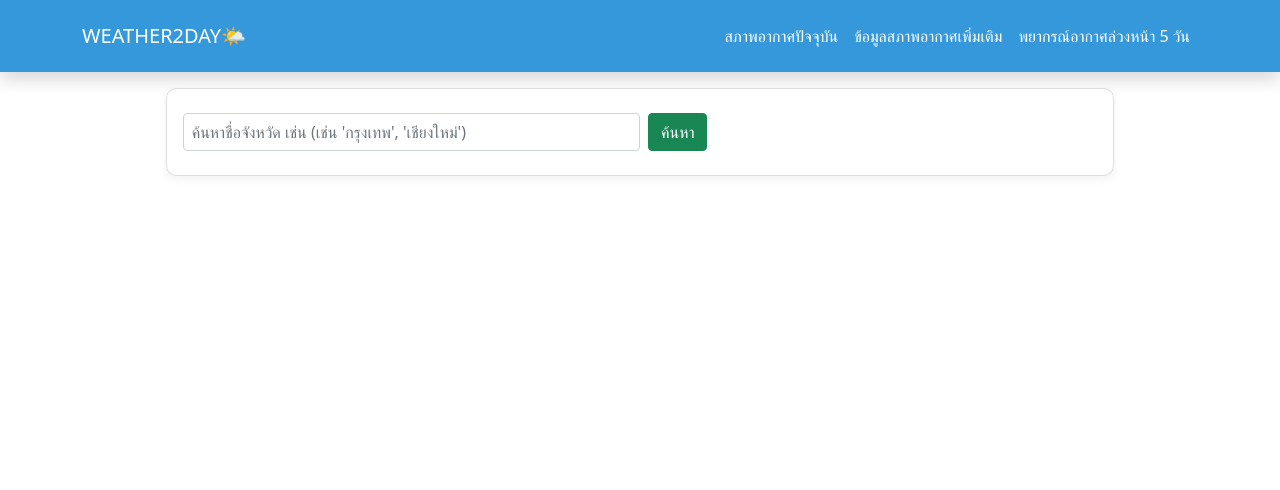
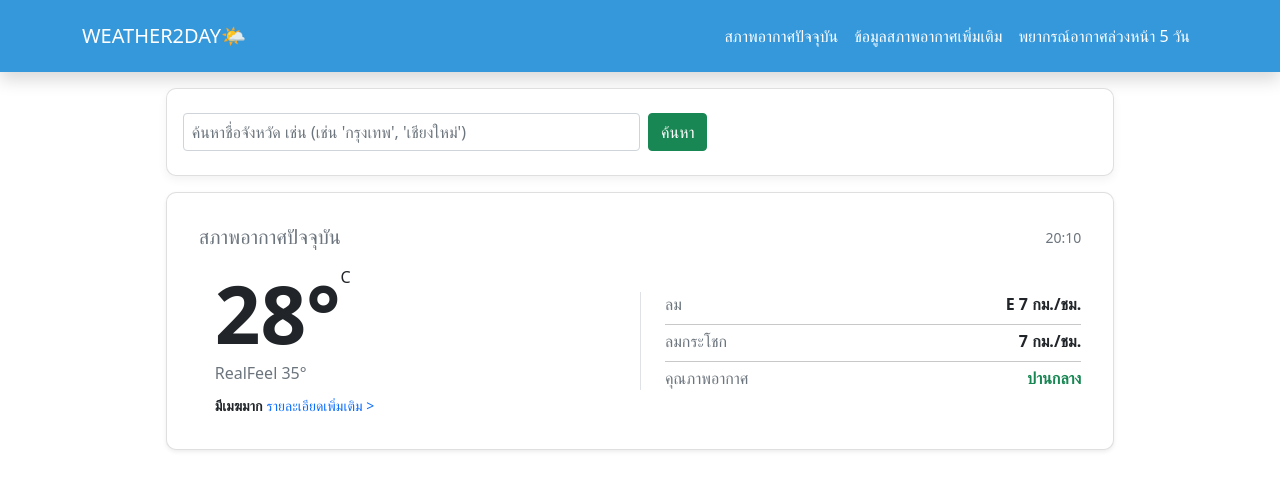
Before and after one commit to ratrawee-s/weather-web01, a plain HTML site: page index.html in a window 1280 px wide. Drawn offline with nearby package versions, Linux system fonts and the light colour scheme.

Commit message:
card today weather

```diff
--- a/index.html
+++ b/index.html
@@ -51,6 +51,46 @@
 </section>
 <!------------------------------------------------------------------------------------------------------------------>
 
+<!-- สภาพอากาศวันนี้ -->
+<section class="container mt-3">
+<div class="card shadow-sm p-3 mb-5 bg-white mx-auto" style="width: 85%;">
+    <div class="card-body">
+        <div class="d-flex justify-content-between align-items-center mb-3">
+            <h5 class="card-title text-muted mb-0">สภาพอากาศปัจจุบัน</h5>
+            <small class="text-muted">20:10</small>
+        </div>
+        <div class="row align-items-center">
+            <div class="col-6 d-flex align-items-center">
+                <div class="me-3">
+                    <i class="bi bi-cloud fs-1 text-secondary"></i> </div>
+                <div>
+                    <span class="display-1 fw-bold">28°</span><span class="align-top">C</span>
+                    <div class="text-muted">RealFeel 35°</div>
+                    <div class="mt-2">
+                        <small class="fw-bold">มีเมฆมาก</small>
+                        <a href="#" class="small text-decoration-none">รายละเอียดเพิ่มเติม ></a>
+                    </div>
+                </div>
+            </div>
+
+            <div class="col-6 border-start ps-4">
+                <div class="d-flex justify-content-between mb-2">
+                    <span class="text-muted">ลม</span>
+                    <span class="fw-bold">E 7 กม./ชม.</span>
+                </div>
+                <hr class="my-1"> <div class="d-flex justify-content-between mb-2">
+                    <span class="text-muted">ลมกระโชก</span>
+                    <span class="fw-bold">7 กม./ชม.</span>
+                </div>
+                <hr class="my-1"> <div class="d-flex justify-content-between">
+                    <span class="text-muted">คุณภาพอากาศ</span>
+                    <span class="fw-bold text-success">ปานกลาง</span> </div>
+            </div>
+        </div>
+    </div>
+</div>
+</section>
+<!------------------------------------------------------------------------------------------------------------------>
 
     <script src="https://cdn.jsdelivr.net/npm/bootstrap@5.0.2/dist/js/bootstrap.bundle.min.js"
     integrity="sha384-MrcW6ZMFYlzcLA8Nl+NtUVF0sA7MsXsP1UyJoMp4YLEuNSfAP+JcXn/tWtIaxVXM" crossorigin="anonymous"></script>
```
